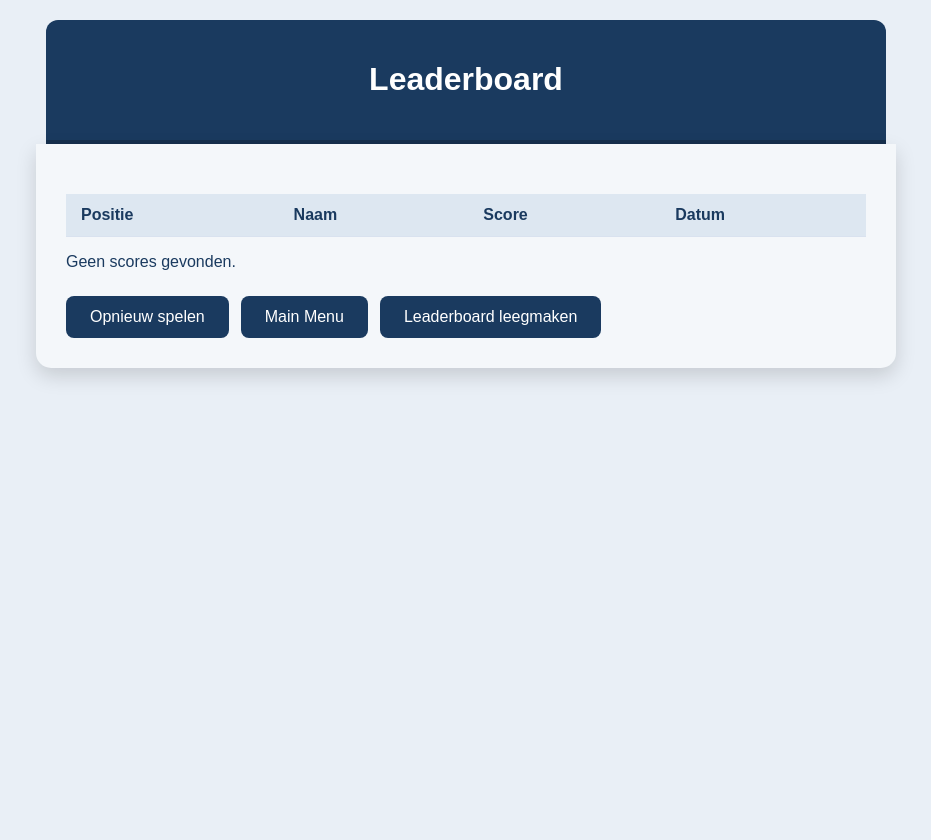
After one commit to KaspermetdeK/quiz-masters, a PHP site: page /leaderboard.php in a window 1280 px wide. The commit adds this page. Shown: the whole page, without its empty margins (174-1105 px from the left). Run offline with PHP 8.4, Linux system fonts and the light colour scheme; tables that the repository leaves empty or names only in its code hold one stand-in row (values such as "Sample post"); lists and menus that the app fills with data are empty.

Commit message:
review deze en add ze tot de main branch

```diff
--- /dev/null
+++ b/leaderboard.php
@@ -0,0 +1,185 @@
+<?php
+
+session_start();
+
+$host = 'localhost';
+$dbname = 'netland';
+$username = 'bit_academy';
+$password = 'bit_academy';
+
+$db = new PDO("mysql:host=localhost;dbname=netland", "bit_academy", "bit_academy");
+
+$query = $db->prepare("SELECT * FROM teams ORDER BY title ASC");
+$query->execute();
+$teams = $query->fetchAll(PDO::FETCH_ASSOC);
+?>
+
+<!DOCTYPE html>
+<html lang="nl">
+
+<head>
+    <meta charset="UTF-8">
+    <meta name="viewport" content="width=device-width, initial-scale=1.0">
+    <title>Leaderboard</title>
+
+    <style>
+        body {
+            background-color: #e9eff6;
+            min-height: 100vh;
+            display: flex;
+            flex-direction: column;
+            align-items: center;
+            margin: 0;
+            padding: 20px;
+            font-family: Arial, sans-serif;
+            color: #1A3A5F;
+        }
+
+        header {
+            width: 100%;
+            max-width: 800px;
+            background-color: #1A3A5F;
+            color: white;
+            padding: 20px;
+            text-align: center;
+            border-bottom: 4px solid #162F4D;
+            border-radius: 12px 12px 0 0;
+        }
+
+        .container {
+            width: 100%;
+            max-width: 800px;
+            background-color: #F4F7FA;
+            border-radius: 0 0 15px 15px;
+            box-shadow: 0 8px 20px rgba(0, 0, 0, 0.15);
+            padding: 30px;
+        }
+
+        table {
+            width: 100%;
+            border-collapse: collapse;
+            margin-top: 20px;
+        }
+
+        th, td {
+            padding: 12px 15px;
+            border-bottom: 1px solid #d9e2ef;
+            text-align: left;
+        }
+
+        th {
+            background-color: #dde7f1;
+            font-weight: 700;
+        }
+
+        .actions {
+            margin-top: 25px;
+            display: flex;
+            gap: 12px;
+            flex-wrap: wrap;
+        }
+
+        button {
+            padding: 12px 24px;
+            border: none;
+            border-radius: 8px;
+            cursor: pointer;
+            background-color: #1A3A5F;
+            color: white;
+            font-size: 16px;
+        }
+
+        button:hover {
+            background-color: #162F4D;
+        }
+    </style>
+</head>
+
+<body>
+    <header>
+        <h1>Leaderboard</h1>
+    </header>
+
+    <div class="container">
+        <table>
+            <thead>
+                <tr>
+                    <th>Positie</th>
+                    <th>Naam</th>
+                    <th>Score</th>
+                    <th>Datum</th>
+                </tr>
+            </thead>
+            <tbody id="leaderboardBody"></tbody>
+        </table>
+
+        <p id="emptyState">Geen scores gevonden.</p>
+
+        <div class="actions">
+            <button id="playAgainBtn">Opnieuw spelen</button>
+            <button id="mainMenuBtn">Main Menu</button>
+            <button id="clearLeaderboardBtn">Leaderboard leegmaken</button>
+        </div>
+    </div>
+
+    <script>
+        const leaderboardBody = document.getElementById("leaderboardBody");
+        const emptyState = document.getElementById("emptyState");
+
+        function formatDate(dateString) {
+            const date = new Date(dateString);
+            return date.toLocaleString("nl-NL");
+        }
+
+        const raw = localStorage.getItem("quizLeaderboard");
+        if (!raw) {
+            emptyState.style.display = "block";
+        } else {
+            const list = JSON.parse(raw);
+            if (list.length === 0) {
+                emptyState.style.display = "block";
+            } else {
+                emptyState.style.display = "none";
+
+                list.forEach((entry, index) => {
+                    const row = document.createElement("tr");
+
+                    const pos = document.createElement("td");
+                    pos.textContent = index + 1;
+
+                    const name = document.createElement("td");
+                    name.textContent = entry.name; // ← toont letterlijk wat je typt
+
+                    const score = document.createElement("td");
+                    score.textContent = `${entry.score} / ${entry.total}`;
+
+                    const date = document.createElement("td");
+                    date.textContent = formatDate(entry.date);
+
+                    row.appendChild(pos);
+                    row.appendChild(name);
+                    row.appendChild(score);
+                    row.appendChild(date);
+
+                    leaderboardBody.appendChild(row);
+                });
+            }
+        }
+
+        // ⭐ Buttons werkend maken
+        document.getElementById("playAgainBtn").onclick = () => {
+            window.location.href = "quizanswer.html";
+        };
+
+        document.getElementById("mainMenuBtn").onclick = () => {
+            window.location.href = "quiz.overzicht.php"; // pas aan naar jouw main menu pagina
+        };
+
+        document.getElementById("clearLeaderboardBtn").onclick = () => {
+            localStorage.removeItem("quizLeaderboard");
+            location.reload();
+        };
+    </script>
+
+</body>
+</html>
```
Also changed, not shown: results.php (+30 -6 lines).
